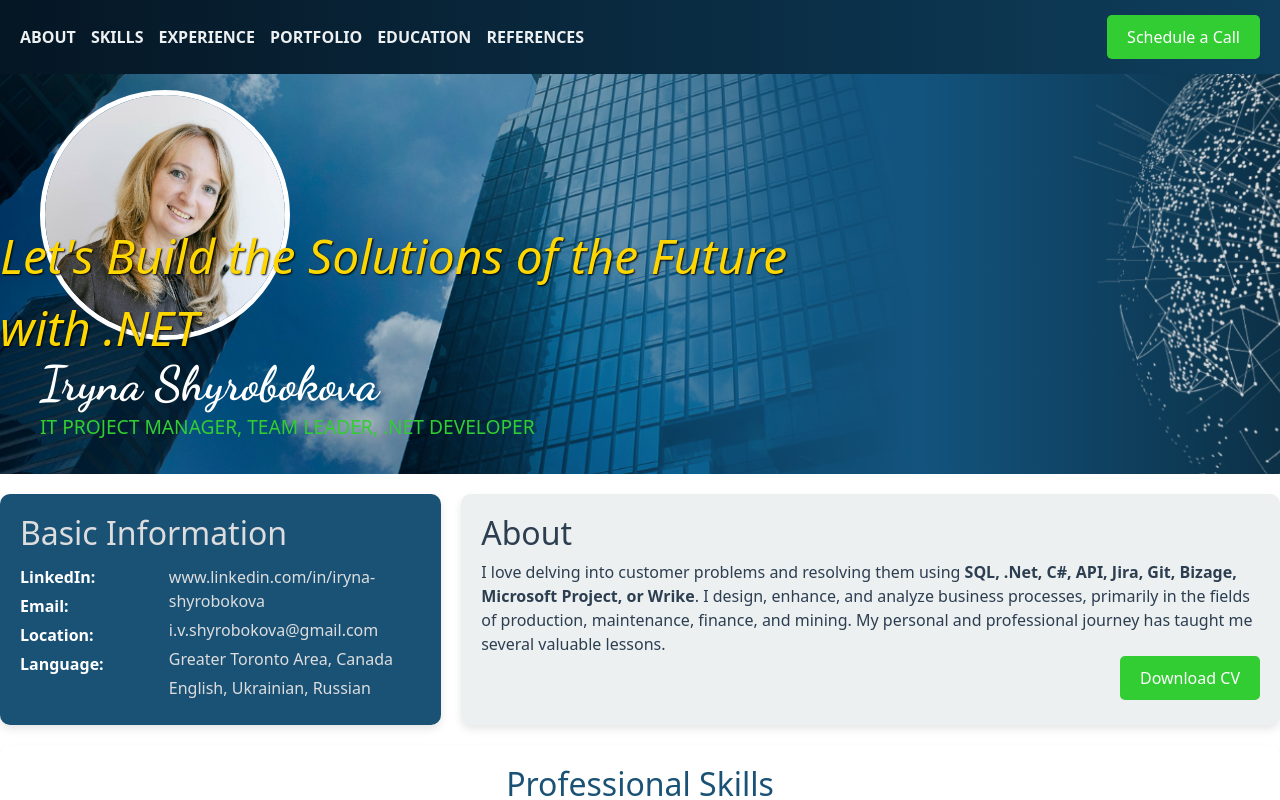
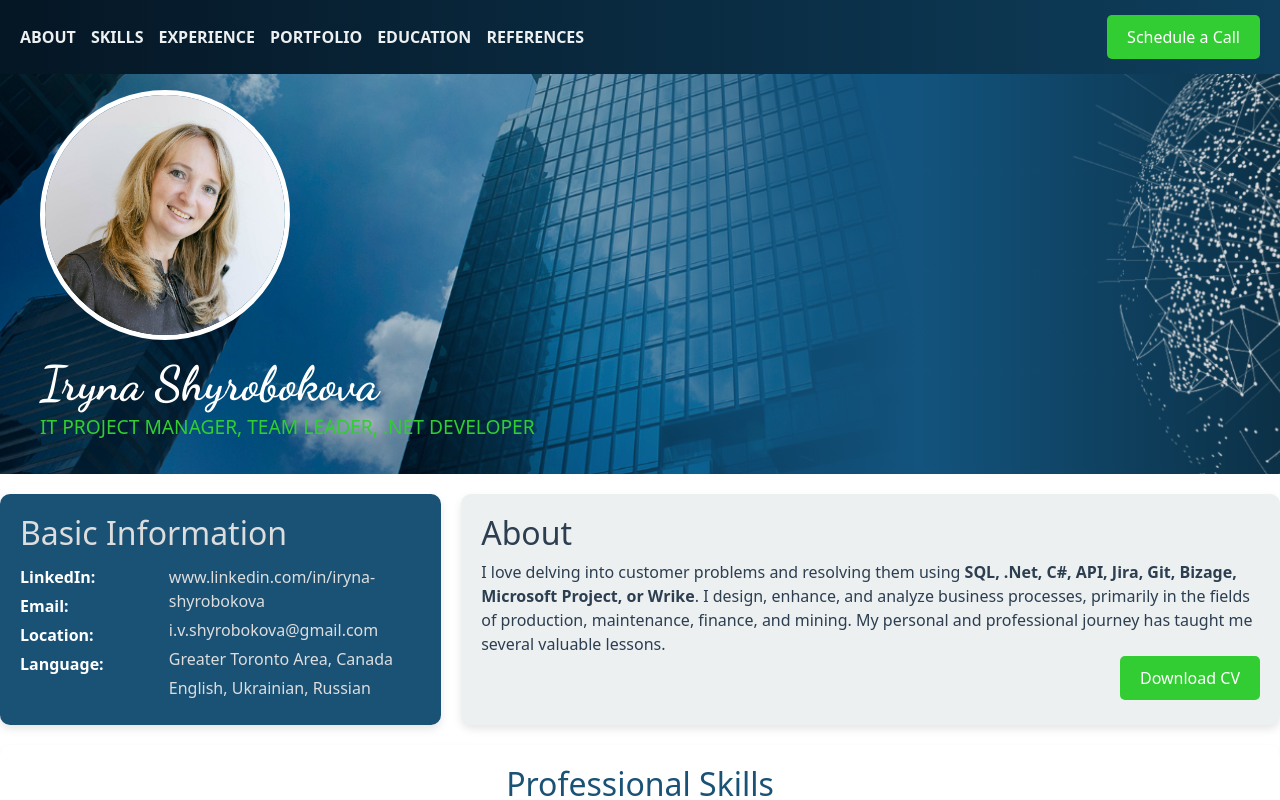
Before and after one commit to IrynaShyrobokova/portfolio-app, an Angular app: page / in a window 1280 px wide. Shown: the top 800 px of the page. Built offline with nearby package versions, Linux system fonts and the light colour scheme.

Commit message:
Removed the slogan

```diff
--- a/src/app/components/header/header.component.css
+++ b/src/app/components/header/header.component.css
@@ -76,14 +76,11 @@ body {
 }
 
 /* Profile Slogan */
-.profile-slogan {
-  position: absolute;
-  top: 220px;
-  right: 400px;
-  font-size: 3rem;
-  font-style: italic;
-  color: #ffd700; /* Gold color */
-  text-shadow: 1px 1px 2px #000; /* Adds a subtle shadow */
+.slogan {
+  transform: translate(-50%, -50%);
+  font-size: 2rem;
+  color: #FFD700;
+  text-align: center;
 }
 
 /* Profile Name and Role */
@@ -185,4 +182,21 @@ body {
     width: 200px; /* Adjust size for smaller screens */
     height: 200px;
   }
+
+  .slogan {
+    font-size: 1.2rem; /* Decrease the font size for smaller screens */
+    position: absolute;
+    top: 80%; /* Adjust the top position */
+    left: 50%;
+    transform: translate(-50%, 0); /* No longer center vertically */
+    padding: 5px;
+    width: auto;
+    word-wrap: break-word;
+    text-align: center;
+  }
+
+  /* Adjust the profile role to give some space */
+  .profile-role {
+    margin-bottom: 30px; /* Add space below the role */
+  }
 }
--- a/src/app/components/header/header.component.html
+++ b/src/app/components/header/header.component.html
@@ -25,6 +25,5 @@
     </div>
     <h1 class="profile-name">Iryna Shyrobokova</h1>
     <p class="profile-role">IT PROJECT MANAGER, TEAM LEADER, .NET DEVELOPER</p>
-    <p class="profile-slogan">Let's Build the Solutions of the Future with .NET</p>
   </div>
 </div>
```
